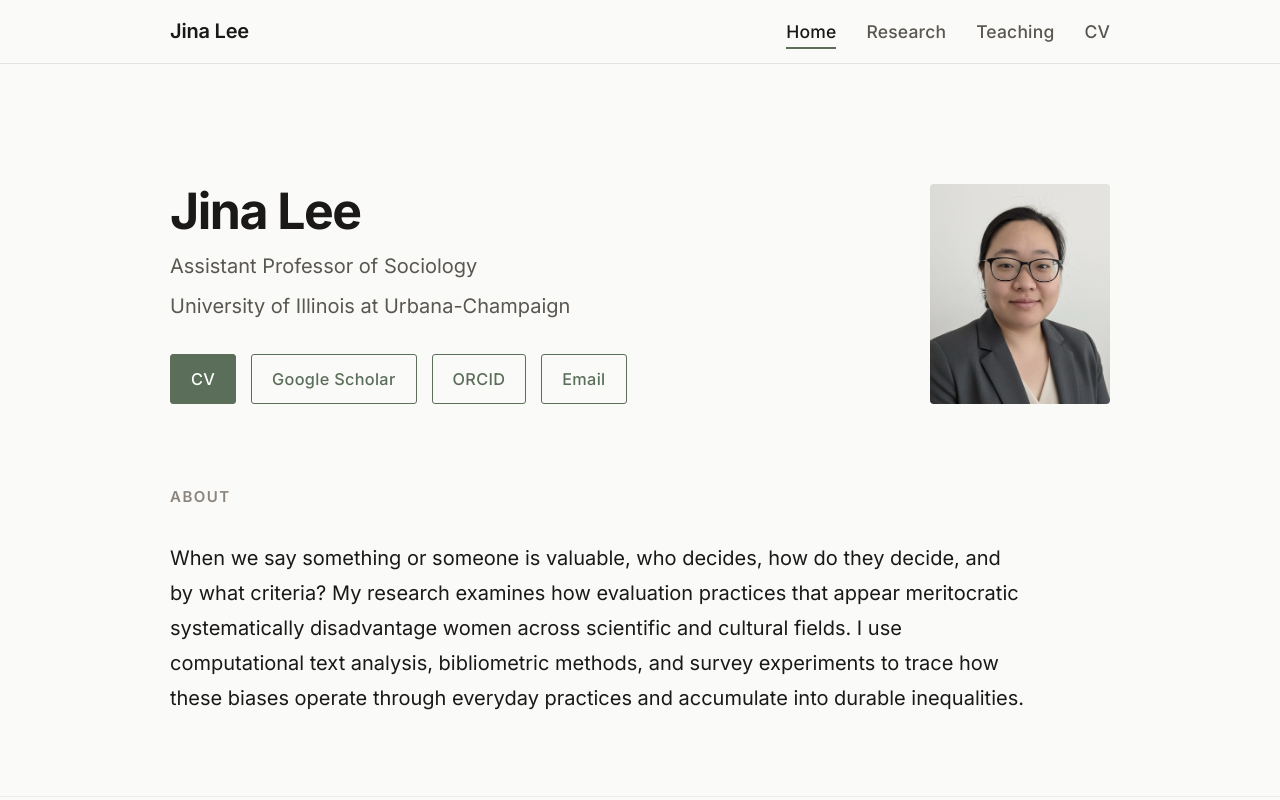
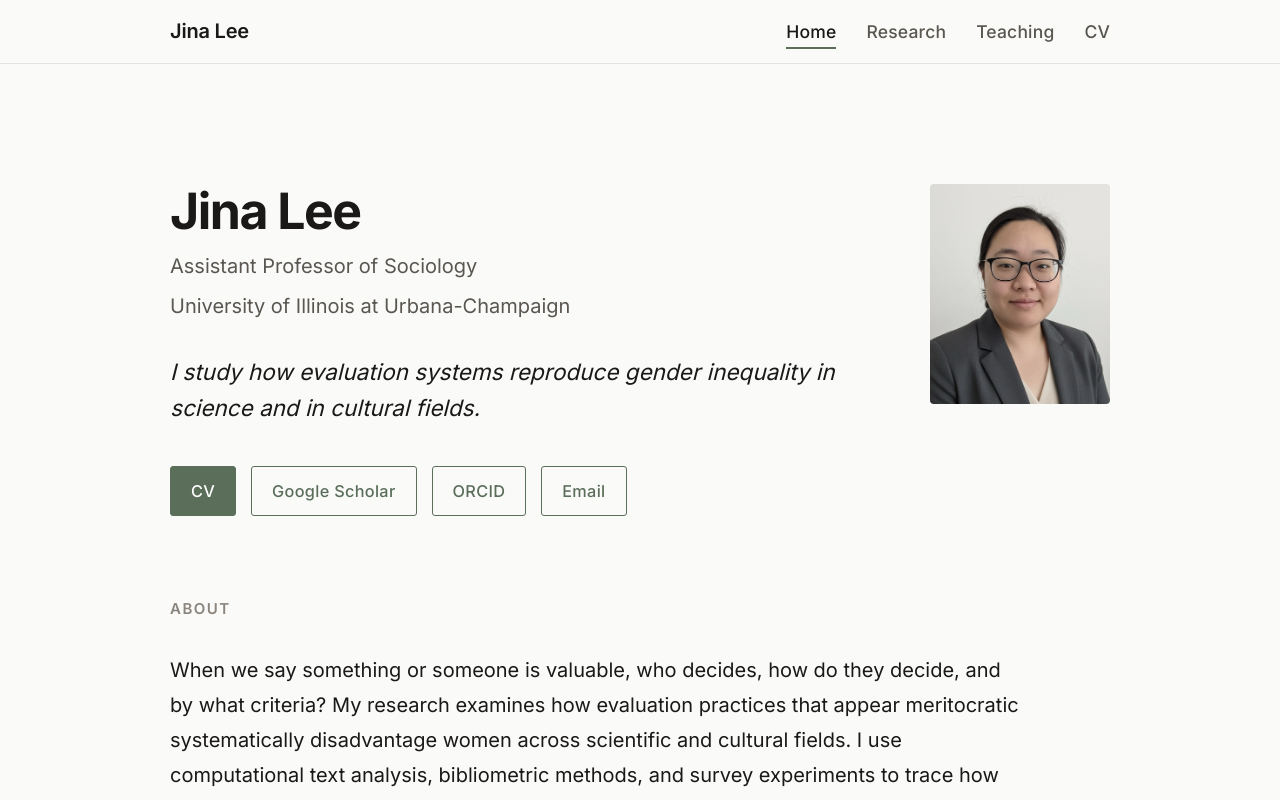
Before and after one commit to JinaLee-soc/jinalee-soc, a Next.js app: page / in a window 1280 px wide. Shown: the top 800 px of the page. Built offline with nearby package versions, Linux system fonts and the light colour scheme.

Commit message:
Remove colon from positioning statement

```diff
--- a/src/content/bio.ts
+++ b/src/content/bio.ts
@@ -2,7 +2,8 @@ export const bio = {
   name: 'Jina Lee',
   title: 'Assistant Professor of Sociology',
   affiliation: 'University of Illinois at Urbana-Champaign',
-  positioningStatement: '',
+  positioningStatement:
+    'I study how evaluation systems reproduce gender inequality in science and in cultural fields.',
   about: `When we say something or someone is valuable, who decides, how do they decide, and by what criteria? My research examines how evaluation practices that appear meritocratic systematically disadvantage women across scientific and cultural fields. I use computational text analysis, bibliometric methods, and survey experiments to trace how these biases operate through everyday practices and accumulate into durable inequalities.`,
   teachingSnapshot: `I teach undergraduate courses in sociology of culture, sociology of gender, social statistics, and technology and society. My courses emphasize critical thinking and the application of sociological frameworks to contemporary empirical questions.`,
   headshotAlt: 'Jina Lee, Assistant Professor of Sociology',
--- a/src/pages/index.tsx
+++ b/src/pages/index.tsx
@@ -33,7 +33,7 @@ export default function Home() {
                 </h1>
                 <p className="hero__title">{bio.title}</p>
                 <p className="hero__affiliation">{bio.affiliation}</p>
-                {bio.positioningStatement && <p className="hero__statement">{bio.positioningStatement}</p>}
+                <p className="hero__statement">{bio.positioningStatement}</p>
                 <div className="hero__links">
                   <LinkButton href={site.cvUrl} external filled>
                     CV
```
